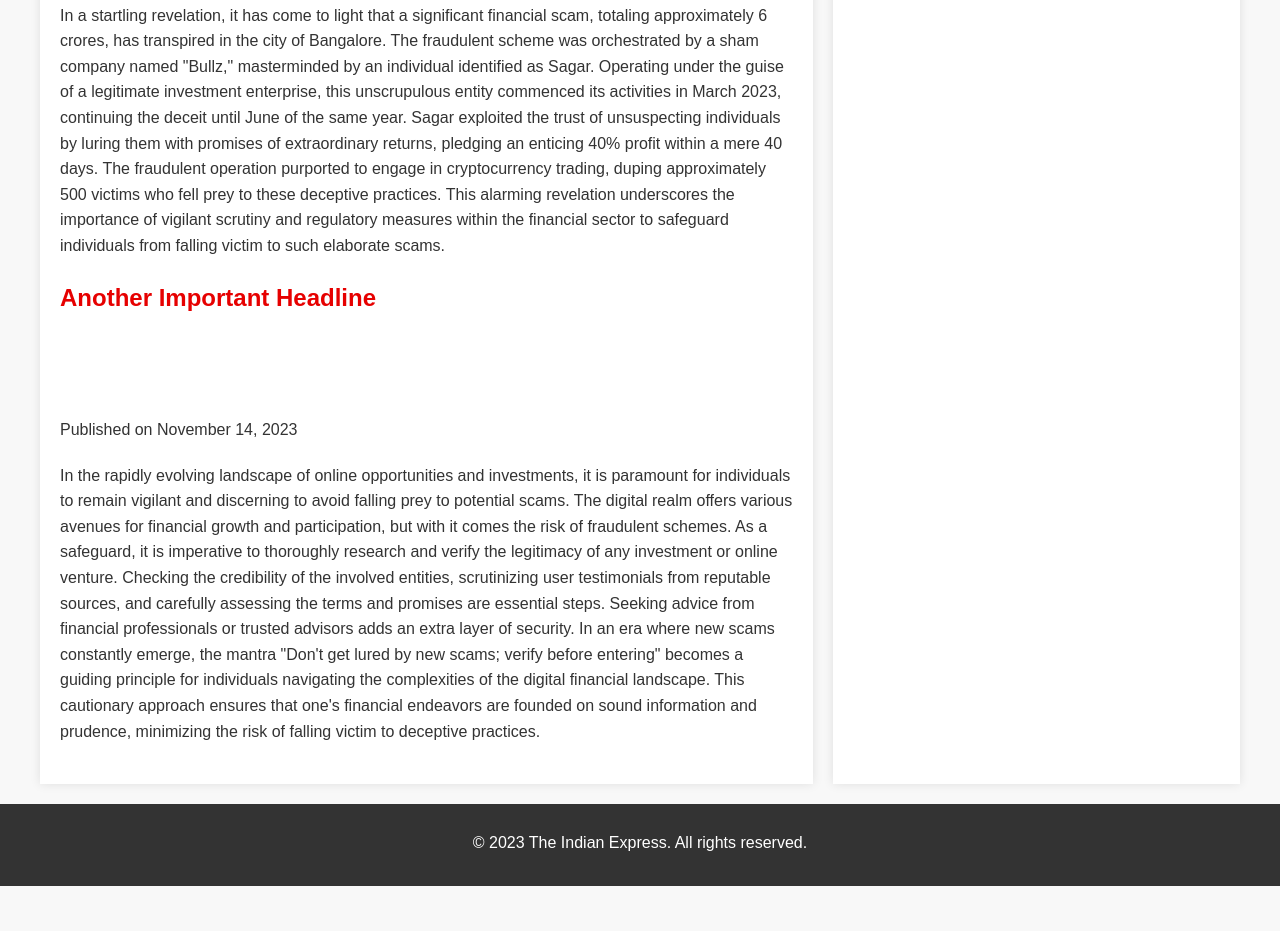
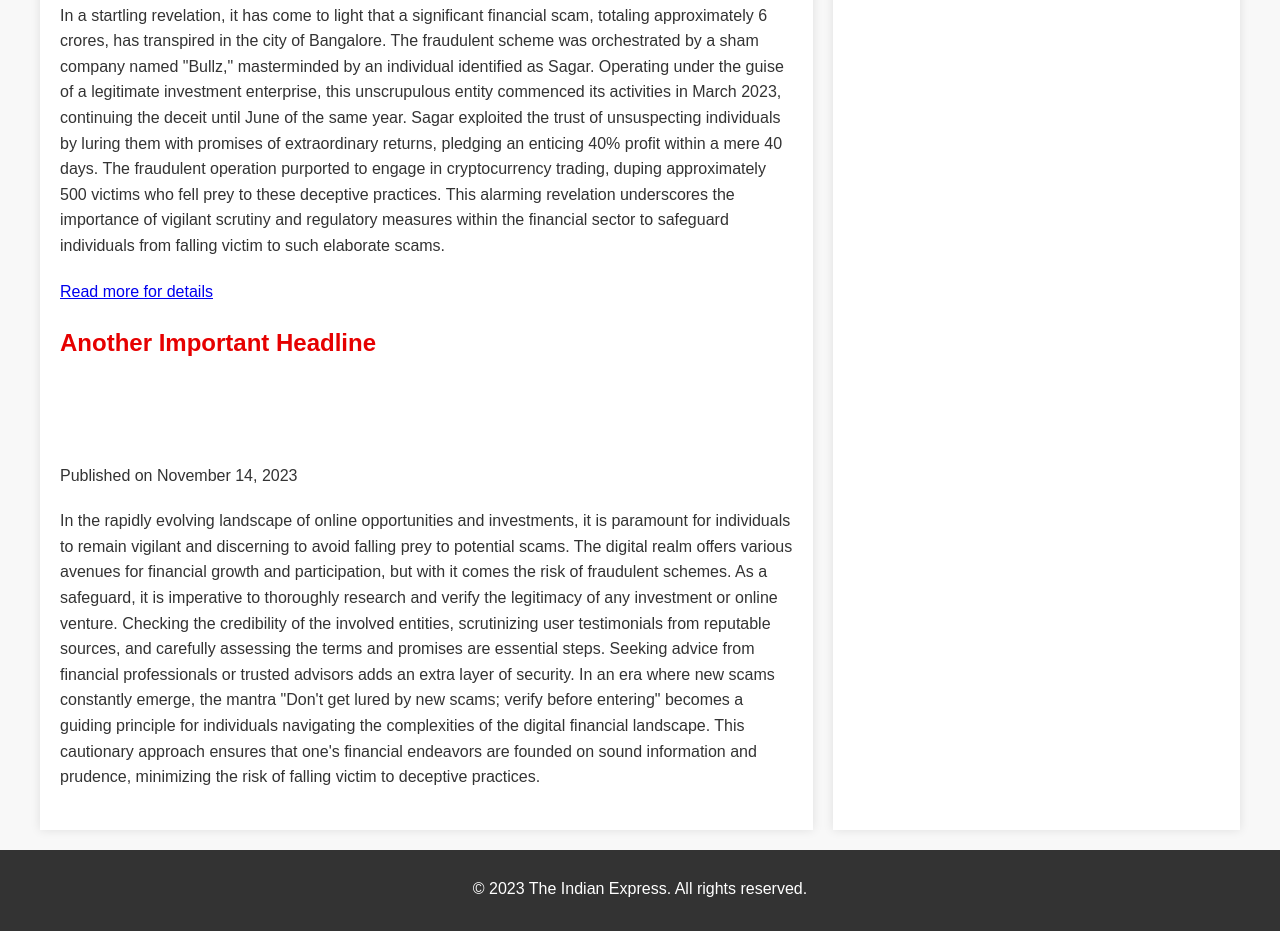
Before and after one commit to dineshhdini/temp, a plain HTML site: page index.html in a window 1280 px wide. Shown: the part 1250-2181 px from the top of the page. Before the commit the page ends 2136 px from the top, so only its background shows below. Drawn offline with Linux system fonts and the light colour scheme.

Commit message:
Update index.html

```diff
--- a/index.html
+++ b/index.html
@@ -116,6 +116,7 @@
                 <h2>Breaking News: New scam alert in the city by "BULLZ" !</h2>
                 <p>Published on November 15, 2023</p>
                 <p>In a startling revelation, it has come to light that a significant financial scam, totaling approximately 6 crores, has transpired in the city of Bangalore. The fraudulent scheme was orchestrated by a sham company named "Bullz," masterminded by an individual identified as Sagar. Operating under the guise of a legitimate investment enterprise, this unscrupulous entity commenced its activities in March 2023, continuing the deceit until June of the same year. Sagar exploited the trust of unsuspecting individuals by luring them with promises of extraordinary returns, pledging an enticing 40% profit within a mere 40 days. The fraudulent operation purported to engage in cryptocurrency trading, duping approximately 500 victims who fell prey to these deceptive practices. This alarming revelation underscores the importance of vigilant scrutiny and regulatory measures within the financial sector to safeguard individuals from falling victim to such elaborate scams.</p>
+                <a href = "https://shareit.live/view.php?ref=5VLZP855">Read more for details</a>
                 <!-- Add more content as needed -->
             </article>
 
```
